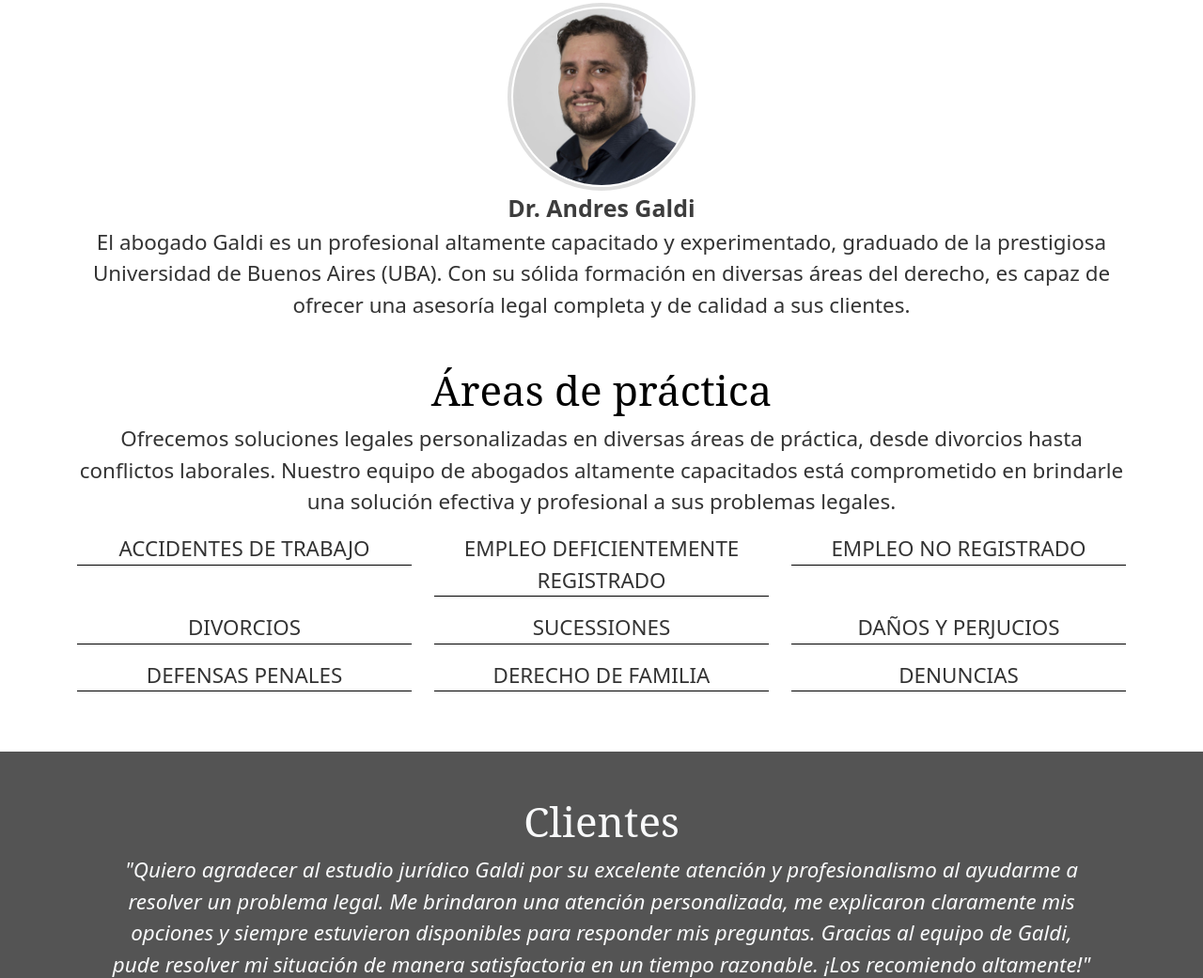
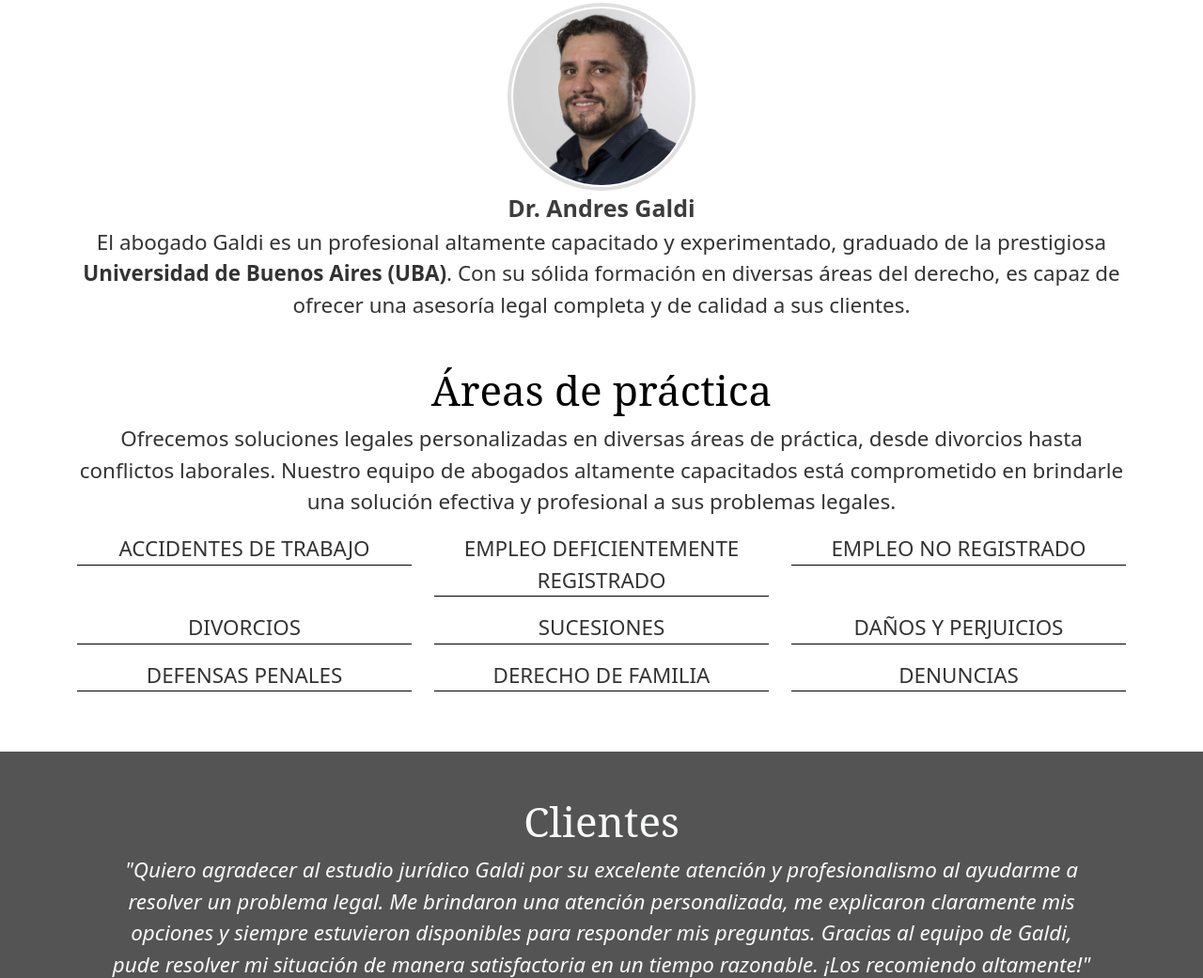
Before and after one commit to Hades2002/abogado_bstrap5, a plain HTML site: page index.html in a window 1280 px wide. Shown: the part 1136-2177 px from the top of the page at 94% size. Drawn offline with nearby package versions, Linux system fonts and the light colour scheme.

Commit message:
Add files via upload

```diff
--- a/index.html
+++ b/index.html
@@ -104,7 +104,7 @@
                 </div>
             </div>
             <div class="text-center">
-                <p>El abogado Galdi es un profesional altamente capacitado y experimentado, graduado de la prestigiosa Universidad de Buenos Aires (UBA). Con su sólida formación en diversas áreas del derecho, es capaz de ofrecer una asesoría legal completa y de calidad a sus clientes.</p>
+                <p>El abogado Galdi es un profesional altamente capacitado y experimentado, graduado de la prestigiosa <strong>Universidad de Buenos Aires (UBA)</strong>. Con su sólida formación en diversas áreas del derecho, es capaz de ofrecer una asesoría legal completa y de calidad a sus clientes.</p>
             </div>
         </section>
         <section class="container mb-5" id="areadepractica">
@@ -127,10 +127,10 @@
                         <p>DIVORCIOS</p>
                     </div>
                     <div class="col-12 col-sm-6 col-md-4">
-                        <p>SUCESSIONES</p>
+                        <p>SUCESIONES</p>
                     </div>
                     <div class="col-12 col-sm-6 col-md-4">
-                        <p>DAÑOS Y PERJUCIOS</p>
+                        <p>DAÑOS Y PERJUICIOS</p>
                     </div>
                     <div class="col-12 col-sm-6 col-md-4">
                         <p>DEFENSAS PENALES</p>
```
Also changed, not shown: favicon-256x256.png.
